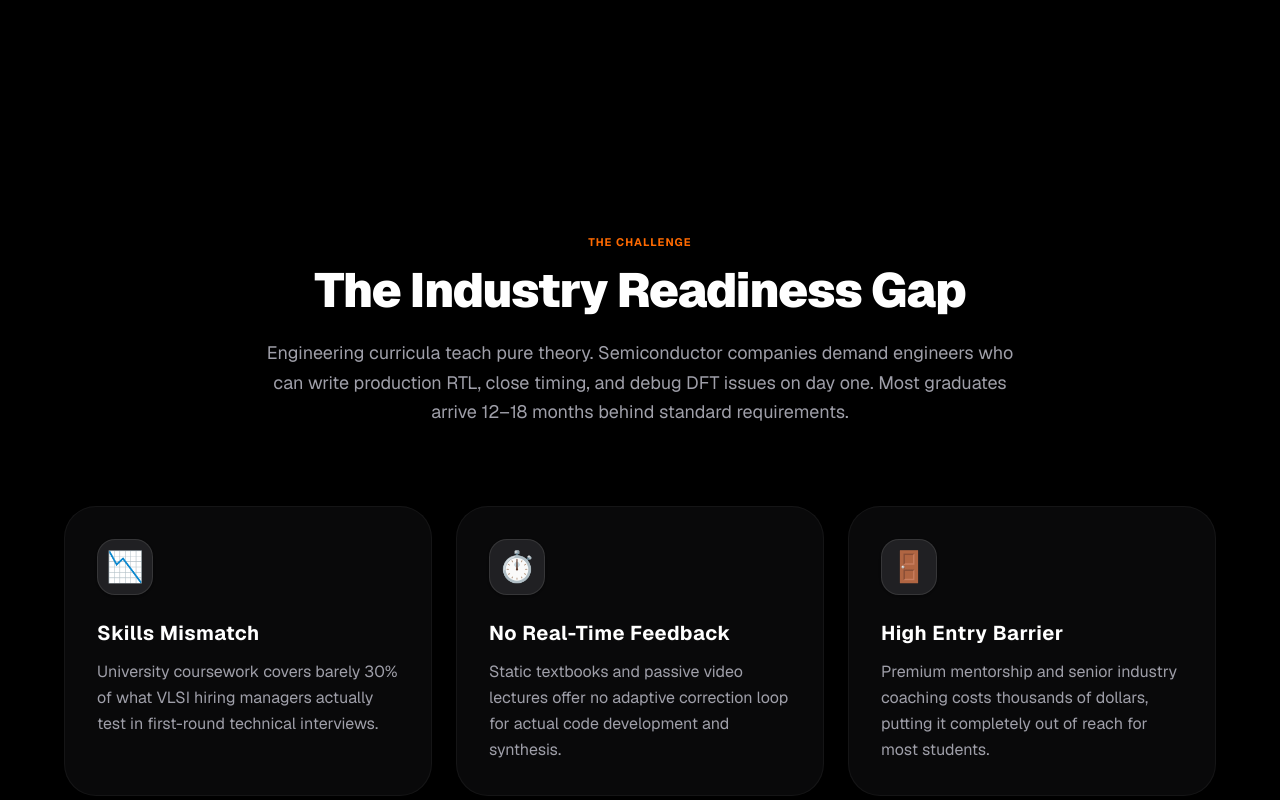
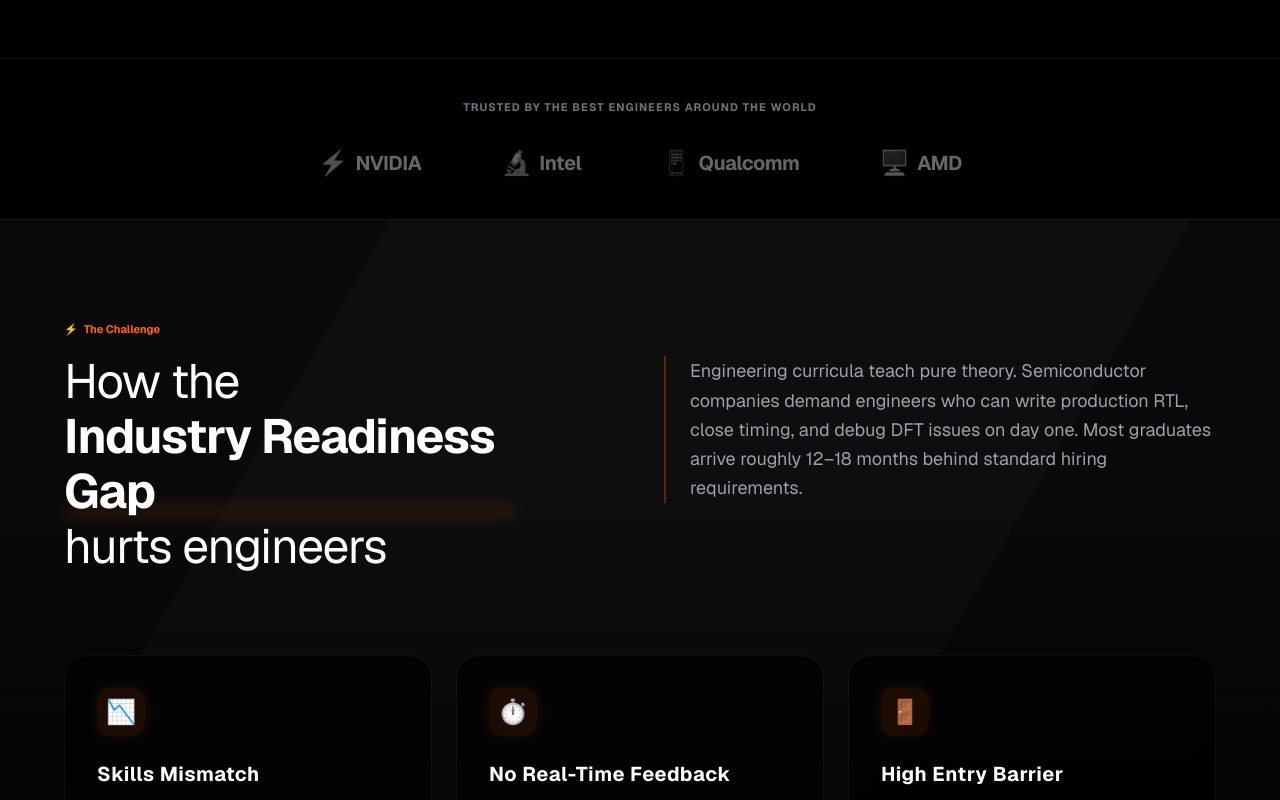
Before and after one commit to Yasmeen-MS/rycene_vlsi_mentor, a Next.js app in the folder frontend/: page / in a window 1280 px wide. Shown: the part 940-1740 px from the top of the page. Built offline with nearby package versions, Linux system fonts and the light colour scheme; no server answers.

Commit message:
style: Bridge hero gap with trusted banner and dark slanted layout

```diff
--- a/frontend/src/app/page.tsx
+++ b/frontend/src/app/page.tsx
@@ -140,7 +140,7 @@ function HeroSection() {
   const opacity1 = useTransform(scrollY, [0, 400], [1, 0]);
 
   return (
-    <section className="relative pt-44 pb-32 px-4 overflow-hidden">
+    <section className="relative pt-44 pb-16 px-4 overflow-hidden">
       <motion.div
         style={{ y: y1, opacity: opacity1 }}
         className="max-w-6xl mx-auto grid lg:grid-cols-2 gap-16 lg:gap-8 items-center"
@@ -258,30 +258,65 @@ function HeroSection() {
 
 function ProblemSection() {
   return (
-    <section className="py-28 px-4 relative">
+    <section className="relative w-full">
+      {/* Trust / Logo Strip connecting Hero to Problem Section */}
+      <div className="w-full bg-black py-10 border-t border-white/5 relative z-20">
+        <div className="max-w-6xl mx-auto px-4">
+          <div className="text-center text-[11px] font-bold text-zinc-500 uppercase tracking-widest mb-8">
+            Trusted by the best engineers around the world
+          </div>
+          <div className="flex flex-wrap justify-center items-center gap-10 md:gap-20 opacity-40 grayscale transition-all duration-500 hover:grayscale-0 hover:opacity-100">
+            {/* Abstract placeholder logos mimicking the reference image style */}
+            <div className="text-xl font-bold tracking-tight text-white flex items-center gap-2"><span className="text-2xl">⚡</span> NVIDIA</div>
+            <div className="text-xl font-bold tracking-tight text-white flex items-center gap-2"><span className="text-2xl">🔬</span> Intel</div>
+            <div className="text-xl font-bold tracking-tight text-white flex items-center gap-2"><span className="text-2xl">📱</span> Qualcomm</div>
+            <div className="text-xl font-bold tracking-tight text-white flex items-center gap-2"><span className="text-2xl">🖥️</span> AMD</div>
+          </div>
+        </div>
+      </div>
+
+      {/* Dark Slanted Problem Section mimicking the reference image */}
+      <div className="w-full bg-zinc-950 py-24 px-4 relative overflow-hidden border-t border-white/5">
+        {/* Subtle dark gradient slant background */}
+        <div className="absolute top-0 right-1/4 w-[800px] h-[800px] bg-white/[0.02] -skew-x-[30deg] pointer-events-none" />
+        <div className="absolute bottom-0 left-0 w-full h-[500px] bg-gradient-to-t from-black to-transparent pointer-events-none" />
+
         <div className="max-w-6xl mx-auto relative z-10">
+          <div className="grid lg:grid-cols-12 gap-12 items-start mb-20">
             <motion.div
               initial="hidden"
               whileInView="visible"
               viewport={{ once: true, margin: "-100px" }}
-          variants={staggerContainer}
-          className="text-center max-w-3xl mx-auto mb-20"
+              variants={fadeUp}
+              className="lg:col-span-5"
             >
-          <motion.div variants={fadeUp} className="text-[11px] font-bold text-orange-500 uppercase tracking-widest mb-4">The Challenge</motion.div>
-          <motion.h2 variants={fadeUp} className="text-4xl lg:text-5xl font-black text-white mb-6 tracking-tight">
-            The Industry Readiness Gap
-          </motion.h2>
-          <motion.p variants={fadeUp} className="text-zinc-400 text-lg leading-relaxed">
-            Engineering curricula teach pure theory. Semiconductor companies demand engineers who can write production RTL, close timing, and debug DFT issues on day one. Most graduates arrive 12–18 months behind standard requirements.
-          </motion.p>
+              <div className="inline-flex items-center gap-1.5 text-[11px] font-bold text-orange-500 mb-4">
+                <span className="text-orange-500">⚡</span> The Challenge
+              </div>
+              <h2 className="text-4xl lg:text-5xl font-normal text-white tracking-tight leading-[1.15]">
+                How the <span className="font-bold relative inline-block">Industry Readiness Gap<span className="absolute bottom-1 left-0 w-full h-2 bg-orange-500/20 -z-10 blur-sm flex"></span></span> hurts engineers
+              </h2>
             </motion.div>
+
+            <motion.div
+              initial="hidden"
+              whileInView="visible"
+              viewport={{ once: true, margin: "-100px" }}
+              variants={fadeUp}
+              className="lg:col-span-6 lg:col-start-7 lg:mt-10"
+            >
+              <p className="text-zinc-400 text-lg leading-relaxed border-l-2 border-orange-500/30 pl-6">
+                Engineering curricula teach pure theory. Semiconductor companies demand engineers who can write production RTL, close timing, and debug DFT issues on day one. Most graduates arrive roughly 12–18 months behind standard hiring requirements.
+              </p>
+            </motion.div>
+          </div>
 
           <motion.div
             initial="hidden"
             whileInView="visible"
             viewport={{ once: true, margin: "-50px" }}
             variants={staggerContainer}
-          className="grid md:grid-cols-3 gap-6"
+            className="grid md:grid-cols-3 gap-6 relative"
           >
             {[
               { icon: "📉", title: "Skills Mismatch", desc: "University coursework covers barely 30% of what VLSI hiring managers actually test in first-round technical interviews." },
@@ -292,19 +327,20 @@ function ProblemSection() {
                 key={title}
                 variants={fadeUp}
                 whileHover={{ y: -5, transition: { duration: 0.2 } }}
-              className="group p-8 rounded-[2rem] bg-zinc-900/40 border border-white/5 hover:border-orange-500/30 hover:bg-zinc-900/80 transition-all duration-300 relative overflow-hidden"
+                className="group p-8 rounded-[1.5rem] bg-black/60 border border-white/5 hover:border-orange-500/30 transition-all duration-300 relative overflow-hidden backdrop-blur-sm"
               >
-              <div className="absolute inset-0 bg-gradient-to-br from-orange-500/5 to-transparent opacity-0 group-hover:opacity-100 transition-opacity duration-300" />
+                <div className="absolute inset-0 bg-gradient-to-br from-orange-500/10 to-transparent opacity-0 group-hover:opacity-100 transition-opacity duration-300" />
                 <div className="relative z-10">
-                <div className="w-14 h-14 rounded-2xl bg-zinc-800/80 border border-white/10 flex items-center justify-center text-3xl mb-6 shadow-sm group-hover:scale-110 group-hover:border-orange-500/30 transition-all duration-300">
+                  <div className="w-12 h-12 rounded-xl bg-orange-500/10 flex items-center justify-center text-2xl mb-6 shadow-[0_0_15px_rgba(249,115,22,0.1)] group-hover:scale-110 group-hover:bg-orange-500/20 transition-all duration-300">
                     {icon}
                   </div>
                   <h3 className="text-xl font-bold text-white mb-3 tracking-wide">{title}</h3>
-                <p className="text-zinc-400 text-base leading-relaxed">{desc}</p>
+                  <p className="text-zinc-500 text-sm leading-relaxed">{desc}</p>
                 </div>
               </motion.div>
             ))}
           </motion.div>
+        </div>
       </div>
     </section>
   );
```
Lines whose indentation alone changed are shown as unchanged.
